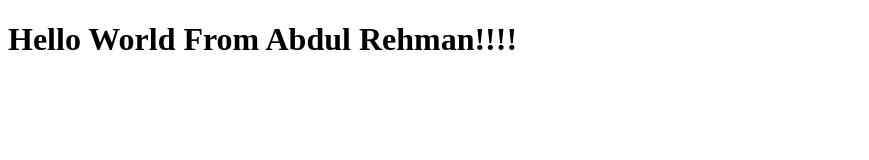
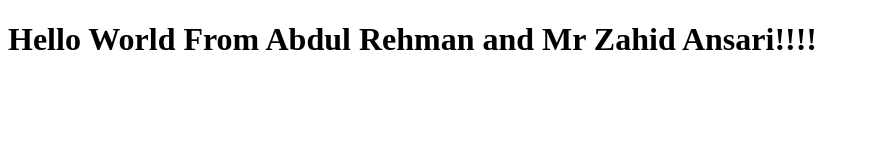
Before and after one commit to abdul90082/BootCamp-2020, a plain HTML site: page index.html in a window 1280 px wide. Shown: the whole page, without its empty margins (0-869 px from the left). Drawn offline with Linux system fonts and the light colour scheme.

Commit message:
index.html file update

```diff
--- a/index.html
+++ b/index.html
@@ -7,6 +7,6 @@
     <title>Document</title>
 </head>
 <body>
-    <h1>Hello World From Abdul Rehman!!!!</h1>
+    <h1>Hello World From Abdul Rehman and Mr Zahid Ansari!!!!</h1>
 </body>
 </html>
```
